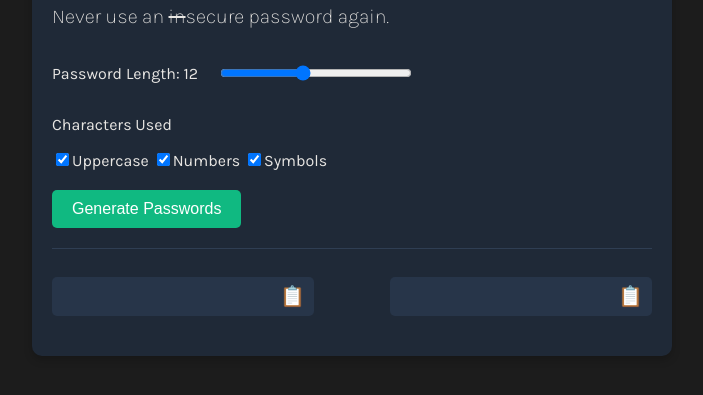
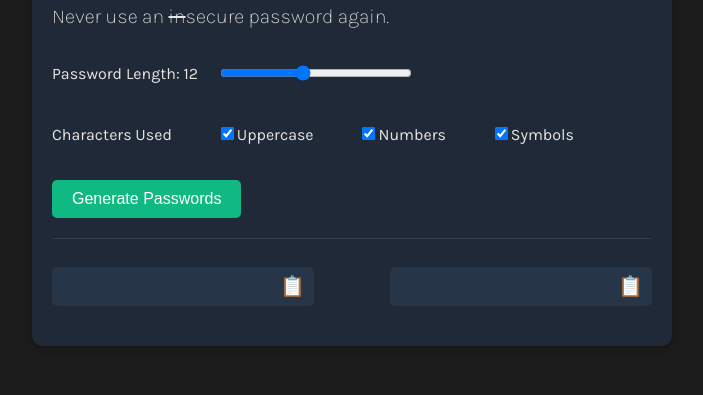
Before and after one commit to phuongv8/frontend-practice, a plain HTML site: page password_generator/index.html in a window 1280 px wide. Shown: the part 213-608 px from the top of the page, without its empty margins (288-991 px from the left). Drawn offline with Linux system fonts and the light colour scheme.

Commit message:
Update alignment for characters checkbox

```diff
--- a/password_generator/styles.css
+++ b/password_generator/styles.css
@@ -50,6 +50,11 @@ h1 {
 .checkbox-container {
     margin-bottom: 20px;
     color: #e8e6e3;
+    display: flex;
+    flex-direction: row;
+    justify-content: space-between;
+    align-items: center;
+    width: 87%;
 }
 
 .subtitle {
```
